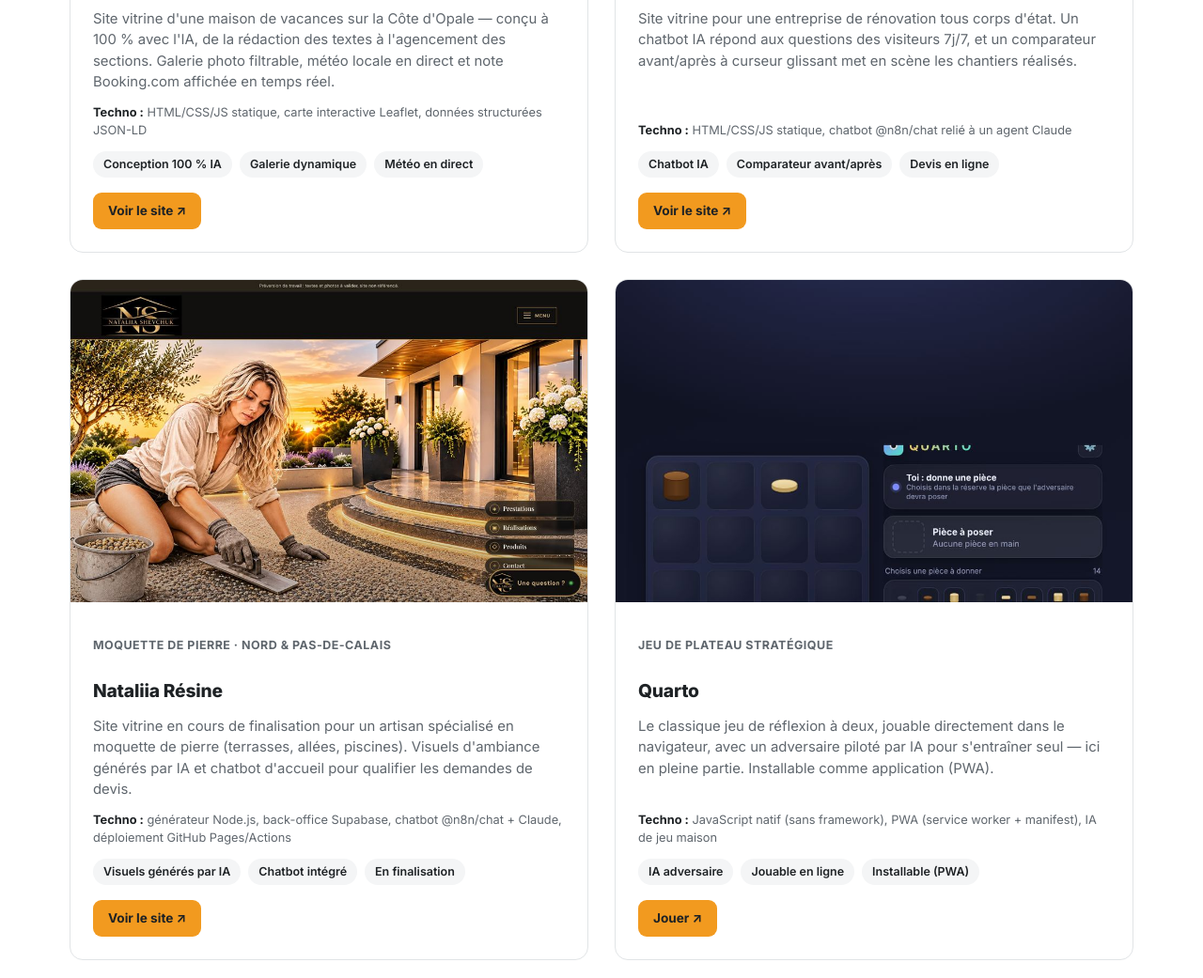
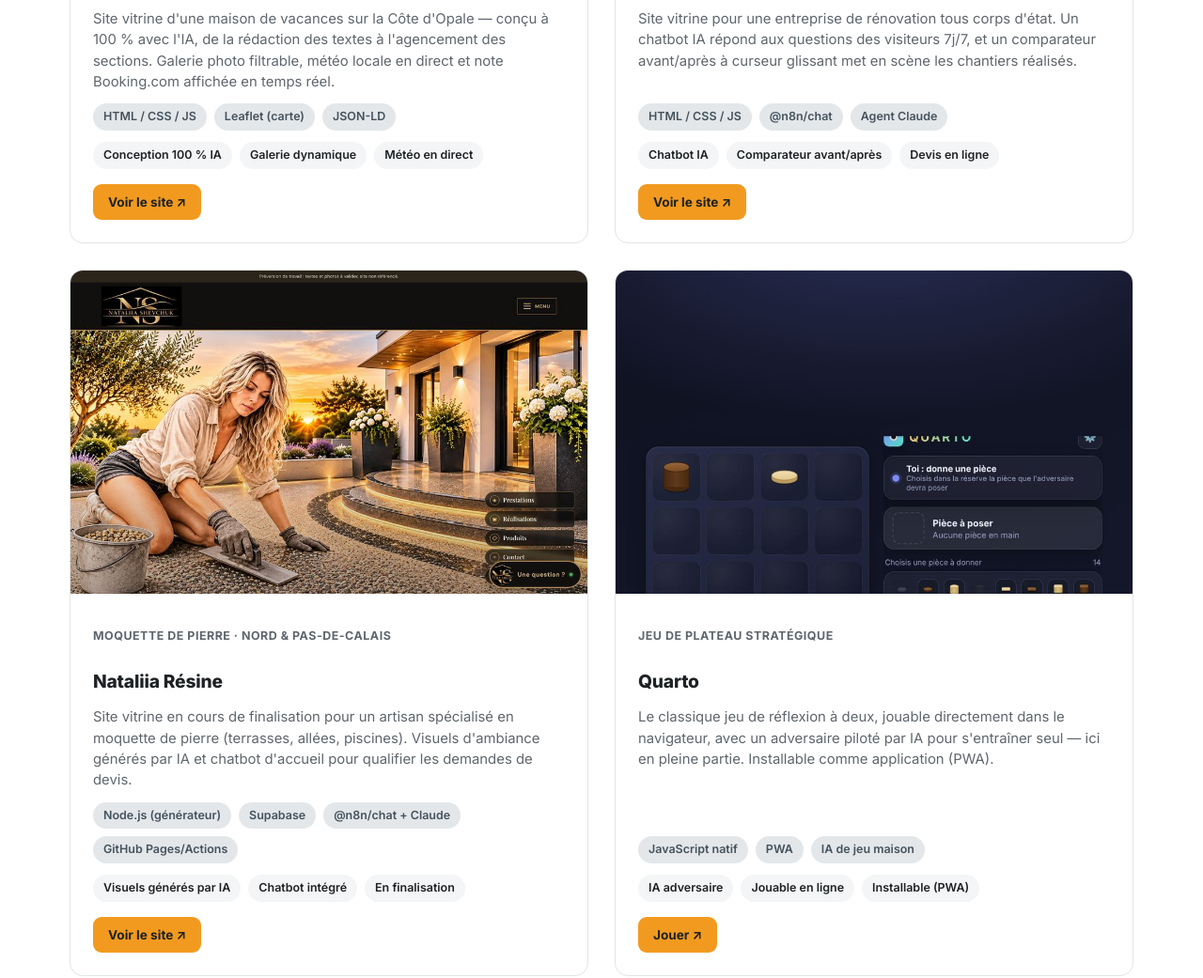
Before and after one commit to apexusbertrand/apexus-bmt-site, a plain HTML site: page IAWebsite/index.html in a window 1280 px wide. Shown: the part 1054-2095 px from the top of the page at 94% size. Drawn offline with Linux system fonts and the light colour scheme.

Commit message:
IAWebsite: les technologies passent en bulles (style fonctionnalités, couleur sobre distincte)

```diff
--- a/IAWebsite/index.html
+++ b/IAWebsite/index.html
@@ -48,8 +48,8 @@ header.top{padding:22px 0;border-bottom:1px solid var(--line);}
 .card-body h3{font-size:1.2rem;}
 .card-tagline{color:var(--muted);font-size:.78rem;font-weight:700;text-transform:uppercase;letter-spacing:.04em;}
 .card-body p.desc{color:var(--muted);font-size:.93rem;margin:0;flex:1;}
-.tech-line{font-size:.8rem;color:var(--muted);margin:0;}
-.tech-line b{color:var(--ink);font-weight:700;}
+.tech-chips{display:flex;flex-wrap:wrap;gap:8px;}
+.tech-chip{background:#E3E7EA;color:#45525C;border-radius:999px;padding:5px 11px;font-size:.78rem;font-weight:600;}
 .chips{display:flex;flex-wrap:wrap;gap:8px;}
 .chip{background:var(--soft);border-radius:999px;padding:5px 11px;font-size:.78rem;font-weight:600;color:var(--ink);}
 .card-links{display:flex;gap:10px;flex-wrap:wrap;margin-top:4px;}
@@ -106,7 +106,11 @@ footer a:hover{text-decoration:underline;}
         <p class="card-tagline">Location de vacances · Wimereux</p>
         <h3>Le Belmaris</h3>
         <p class="desc">Site vitrine d'une maison de vacances sur la Côte d'Opale — conçu à 100&nbsp;% avec l'IA, de la rédaction des textes à l'agencement des sections. Galerie photo filtrable, météo locale en direct et note Booking.com affichée en temps réel.</p>
-        <p class="tech-line"><b>Techno&nbsp;:</b> HTML/CSS/JS statique, carte interactive Leaflet, données structurées JSON-LD</p>
+        <div class="tech-chips">
+          <span class="tech-chip">HTML / CSS / JS</span>
+          <span class="tech-chip">Leaflet (carte)</span>
+          <span class="tech-chip">JSON-LD</span>
+        </div>
         <div class="chips">
           <span class="chip">Conception 100&nbsp;% IA</span>
           <span class="chip">Galerie dynamique</span>
@@ -124,7 +128,11 @@ footer a:hover{text-decoration:underline;}
         <p class="card-tagline">Rénovation de l'habitat · Somain</p>
         <h3>Logenerj</h3>
         <p class="desc">Site vitrine pour une entreprise de rénovation tous corps d'état. Un chatbot IA répond aux questions des visiteurs 7j/7, et un comparateur avant/après à curseur glissant met en scène les chantiers réalisés.</p>
-        <p class="tech-line"><b>Techno&nbsp;:</b> HTML/CSS/JS statique, chatbot @n8n/chat relié à un agent Claude</p>
+        <div class="tech-chips">
+          <span class="tech-chip">HTML / CSS / JS</span>
+          <span class="tech-chip">@n8n/chat</span>
+          <span class="tech-chip">Agent Claude</span>
+        </div>
         <div class="chips">
           <span class="chip">Chatbot IA</span>
           <span class="chip">Comparateur avant/après</span>
@@ -142,7 +150,12 @@ footer a:hover{text-decoration:underline;}
         <p class="card-tagline">Moquette de pierre · Nord &amp; Pas-de-Calais</p>
         <h3>Nataliia Résine</h3>
         <p class="desc">Site vitrine en cours de finalisation pour un artisan spécialisé en moquette de pierre (terrasses, allées, piscines). Visuels d'ambiance générés par IA et chatbot d'accueil pour qualifier les demandes de devis.</p>
-        <p class="tech-line"><b>Techno&nbsp;:</b> générateur Node.js, back-office Supabase, chatbot @n8n/chat + Claude, déploiement GitHub Pages/Actions</p>
+        <div class="tech-chips">
+          <span class="tech-chip">Node.js (générateur)</span>
+          <span class="tech-chip">Supabase</span>
+          <span class="tech-chip">@n8n/chat + Claude</span>
+          <span class="tech-chip">GitHub Pages/Actions</span>
+        </div>
         <div class="chips">
           <span class="chip">Visuels générés par IA</span>
           <span class="chip">Chatbot intégré</span>
@@ -160,7 +173,11 @@ footer a:hover{text-decoration:underline;}
         <p class="card-tagline">Jeu de plateau stratégique</p>
         <h3>Quarto</h3>
         <p class="desc">Le classique jeu de réflexion à deux, jouable directement dans le navigateur, avec un adversaire piloté par IA pour s'entraîner seul — ici en pleine partie. Installable comme application (PWA).</p>
-        <p class="tech-line"><b>Techno&nbsp;:</b> JavaScript natif (sans framework), PWA (service worker + manifest), IA de jeu maison</p>
+        <div class="tech-chips">
+          <span class="tech-chip">JavaScript natif</span>
+          <span class="tech-chip">PWA</span>
+          <span class="tech-chip">IA de jeu maison</span>
+        </div>
         <div class="chips">
           <span class="chip">IA adversaire</span>
           <span class="chip">Jouable en ligne</span>
@@ -178,7 +195,12 @@ footer a:hover{text-decoration:underline;}
         <p class="card-tagline">Application Android</p>
         <h3>IA cave à vin</h3>
         <p class="desc">On photographie l'étiquette d'une bouteille : l'IA la lit, puis part rechercher le vin sur des sources vérifiables (domaine, cépages, fenêtre de garde, accords mets-vins, notes de critiques) pour compléter et bonifier automatiquement la fiche — sans jamais rien inventer. Reste ensuite une gestion de cave complète : stock, emplacements, statistiques, export PDF et Excel.</p>
-        <p class="tech-line"><b>Techno&nbsp;:</b> Flutter (Android/iOS), agent IA Claude via n8n, OCR embarqué (ML&nbsp;Kit), base SQLite locale</p>
+        <div class="tech-chips">
+          <span class="tech-chip">Flutter</span>
+          <span class="tech-chip">Agent Claude (n8n)</span>
+          <span class="tech-chip">ML Kit (OCR)</span>
+          <span class="tech-chip">SQLite</span>
+        </div>
         <span class="badge-soon">En test fermé — bientôt sur Google Play</span>
         <div class="chips">
           <span class="chip">Lecture d'étiquette par IA</span>
```
